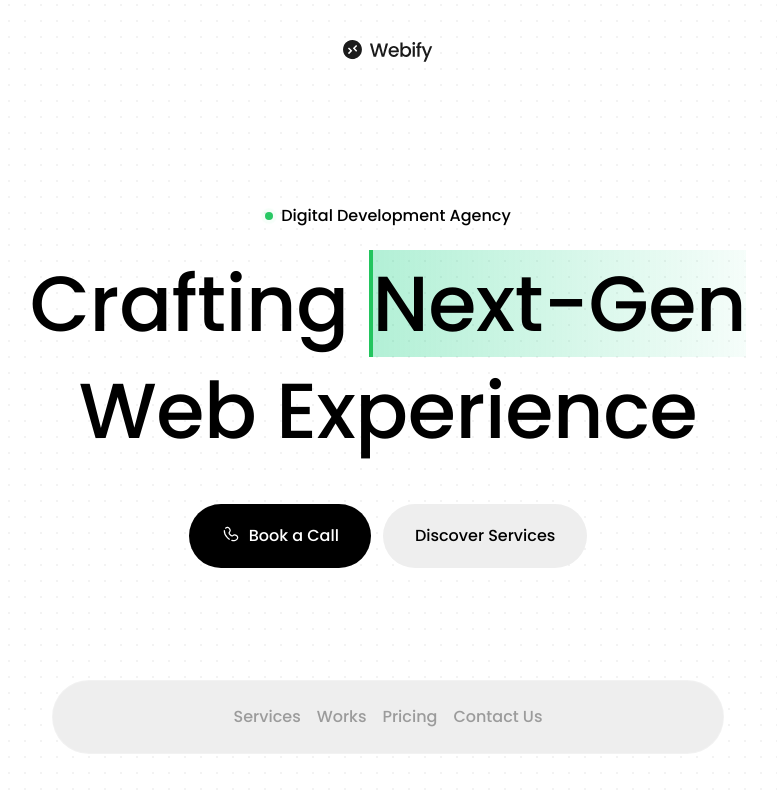
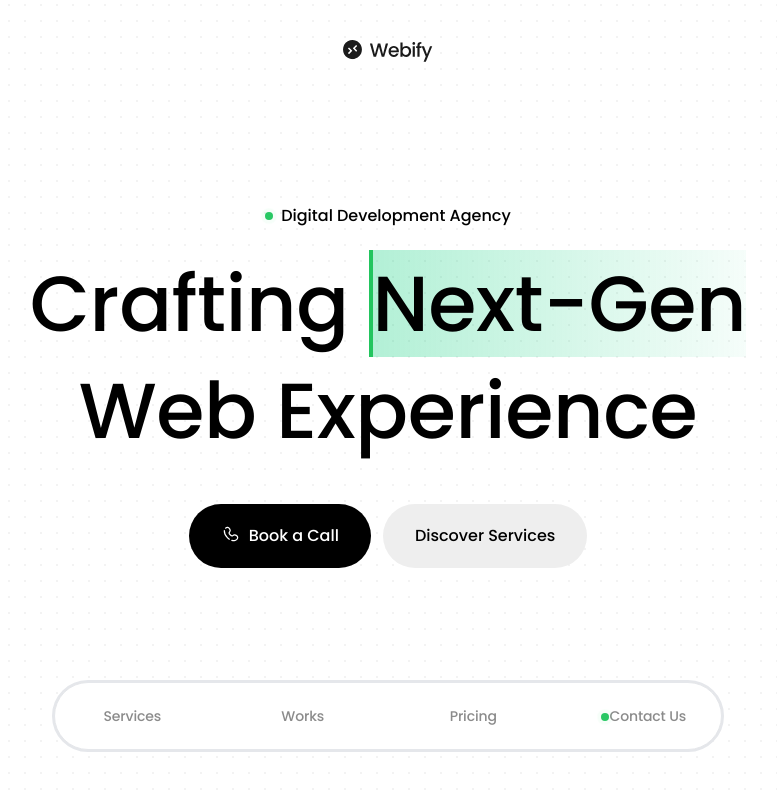
Before and after one commit to Fred-omojole/weblix5.0, a Next.js app: page / in a window 1280 px wide. Shown: the top 792 px of the page, without its empty margins (252-1029 px from the left). Built offline with nearby package versions, Linux system fonts and the light colour scheme.

Commit message:
working on navbar.

```diff
--- a/app/(Home)/Navbar.tsx
+++ b/app/(Home)/Navbar.tsx
@@ -1,12 +1,12 @@
 "use client";
-import React, { useState } from "react";
-import {
-  HoveredLink,
-  Menu,
-  MenuItem,
-  ProductItem,
-} from "@/app/(Home)/components/ui/navbar-menu";
+// import React, { useState } from "react";
+// import { Menu, MenuItem } from "@/app/(Home)/components/ui/navbar-menu";
+import { Menu } from "@/app/(Home)/components/ui/navbar-menu";
 import { cn } from "@/lib/utils";
+
+type NavContents = {
+  title: string;
+};
 
 export function NavbarDemo() {
   return (
@@ -17,29 +17,43 @@ export function NavbarDemo() {
 }
 
 function Navbar({ className }: { className?: string }) {
-  const [active, setActive] = useState<string | null>(null);
+  // const [active, setActive] = useState<string | null>(null);
+
+  const navContent: NavContents[] = [
+    { title: "services" },
+    { title: "works" },
+    { title: "pricing" },
+    { title: "contact us" },
+  ];
+
   return (
     <div
       className={cn("fixed top-10 inset-x-0 max-w-2xl mx-auto z-50", className)}
     >
-      <Menu setActive={setActive}>
-        <MenuItem
-          setActive={setActive}
-          active={active}
-          item="Services"
-        ></MenuItem>
-        <MenuItem setActive={setActive} active={active} item="Works"></MenuItem>
-        <MenuItem
-          setActive={setActive}
-          active={active}
-          item="Pricing"
-        ></MenuItem>
-
-        <MenuItem
-          setActive={setActive}
-          active={active}
-          item="Contact Us"
-        ></MenuItem>
+      <Menu>
+        {navContent.map((content, index) => {
+          return (
+            <div
+              key={index}
+              className=" capitalize cursor-pointer w-full  flex items-center justify-center  text-[#8b8b8b]  text-[14px] leading-[132%] tracking-[-0.14px] border-solid pt-6 pb-6 pl-8 pr-8"
+            >
+              {index === navContent.length - 1 ? (
+                <>
+                  {" "}
+                  <div className="">
+                    <span className="relative inline-flex h-2 w-2  ">
+                      <span className="animate-ping absolute h-full w-full rounded-full bg-green-300" />
+                      <span className="rounded-full h-2 w-2 bg-green-500" />
+                    </span>
+                    {content.title}
+                  </div>
+                </>
+              ) : (
+                <> {content.title}</>
+              )}
+            </div>
+          );
+        })}
       </Menu>
     </div>
   );
--- a/app/(Home)/components/Highlighted.tsx
+++ b/app/(Home)/components/Highlighted.tsx
@@ -14,7 +14,7 @@ interface HighlightedProps {
   colorScheme?: "green" | "blue" | "purple" | "custom";
   customColors?: ColorScheme;
 }
-
+// USING A TYPESCRIPT TYPE THAT CREATES AN OBJECT TYPE WHERE THE KEYS ARE OF TYPE K AND THE VALUES ARE OF TYPE T Record<K, T>
 const colorSchemes: Record<string, ColorScheme> = {
   green: {
     border: "border-l-green-500",
--- a/app/(Home)/components/ui/navbar-menu.tsx
+++ b/app/(Home)/components/ui/navbar-menu.tsx
@@ -1,78 +1,78 @@
 "use client";
 import React from "react";
-import { motion } from "framer-motion";
+// import { motion } from "framer-motion";
 import Link from "next/link";
-import Image from "next/image";
+// import Image from "next/image";
 
-const transition = {
-  type: "spring",
-  mass: 0.5,
-  damping: 11.5,
-  stiffness: 100,
-  restDelta: 0.001,
-  restSpeed: 0.001,
-};
+// const transition = {
+//   type: "spring",
+//   mass: 0.5,
+//   damping: 11.5,
+//   stiffness: 100,
+//   restDelta: 0.001,
+//   restSpeed: 0.001,
+// };
 
-export const MenuItem = ({
-  setActive,
-  active,
-  item,
+// export const MenuItem = ({
+//   setActive,
+//   active,
+//   item,
+//   children,
+// }: {
+//   setActive: (item: string) => void;
+//   active: string | null;
+//   item: string;
+//   children?: React.ReactNode;
+// }) => {
+//   return (
+//     <div onMouseEnter={() => {}} className="relative ">
+//       <motion.p
+//         transition={{ duration: 0.3 }}
+//         className="cursor-pointer text-black/35 hover:opacity-[0.9] "
+//       >
+//         {item}
+//       </motion.p>
+//       {active !== null && (
+//         <motion.div
+//           initial={{ opacity: 0, scale: 0.85, y: 10 }}
+//           animate={{ opacity: 1, scale: 1, y: 0 }}
+//           transition={transition}
+//         >
+//           {active === item && (
+//             <div className="absolute top-[calc(100%_+_1.2rem)] left-1/2 transform -translate-x-1/2 pt-4">
+//               <motion.div
+//                 transition={transition}
+//                 layoutId="active" // layoutId ensures smooth animation
+//                 className="bg-white dark:bg-black backdrop-blur-sm rounded-2xl overflow-hidden border border-black/[0.2] dark:border-white/[0.2] shadow-xl"
+//               >
+//                 <motion.div
+//                   layout // layout ensures smooth animation
+//                   className="w-max h-full p-4"
+//                 >
+//                   {children}
+//                 </motion.div>
+//               </motion.div>
+//             </div>
+//           )}
+//         </motion.div>
+//       )}
+//     </div>
+//   );
+// };
+
+export const Menu = ({
   children,
 }: {
-  setActive: (item: string) => void;
-  active: string | null;
-  item: string;
-  children?: React.ReactNode;
-}) => {
-  return (
-    <div onMouseEnter={() => {}} className="relative ">
-      <motion.p
-        transition={{ duration: 0.3 }}
-        className="cursor-pointer text-black/35 hover:opacity-[0.9] "
-      >
-        {item}
-      </motion.p>
-      {active !== null && (
-        <motion.div
-          initial={{ opacity: 0, scale: 0.85, y: 10 }}
-          animate={{ opacity: 1, scale: 1, y: 0 }}
-          transition={transition}
-        >
-          {active === item && (
-            <div className="absolute top-[calc(100%_+_1.2rem)] left-1/2 transform -translate-x-1/2 pt-4">
-              <motion.div
-                transition={transition}
-                layoutId="active" // layoutId ensures smooth animation
-                className="bg-white dark:bg-black backdrop-blur-sm rounded-2xl overflow-hidden border border-black/[0.2] dark:border-white/[0.2] shadow-xl"
-              >
-                <motion.div
-                  layout // layout ensures smooth animation
-                  className="w-max h-full p-4"
-                >
-                  {children}
-                </motion.div>
-              </motion.div>
-            </div>
-          )}
-        </motion.div>
-      )}
-    </div>
-  );
-};
-
-export const Menu = ({
-  setActive,
-  children,
-}: {
-  setActive: (item: string | null) => void;
+  // setActive: (item: string | null) => void;
   children: React.ReactNode;
 }) => {
   return (
     <div
-      onMouseLeave={() => setActive(null)} // resets the state
-      className=""
+      // resets the state
+      className="border-2 bg-[rgb(230,230,230,1)] rounded-full "
     >
-      <nav className="relative rounded-full border  border-white/[0.2] bg-[#eee] flex justify-center space-x-4 px-8 py-6 ">
+      {" "}
+      <nav className="relative rounded-full border  bg-white flex justify-center space-x-4   ">
         {children}
       </nav>
     </div>
@@ -111,13 +111,13 @@ export const Menu = ({
 //   );
 // };
 
-export const HoveredLink = ({ children, ...rest }: any) => {
-  return (
-    <Link
-      {...rest}
-      className="text-neutral-700 dark:text-neutral-200 hover:text-black "
-    >
-      {children}
-    </Link>
-  );
-};
+// export const HoveredLink = ({ children, ...rest }: any) => {
+//   return (
+//     <Link
+//       {...rest}
+//       className="text-neutral-700 dark:text-neutral-200 hover:text-black "
+//     >
+//       {children}
+//     </Link>
+//   );
+// };
```
